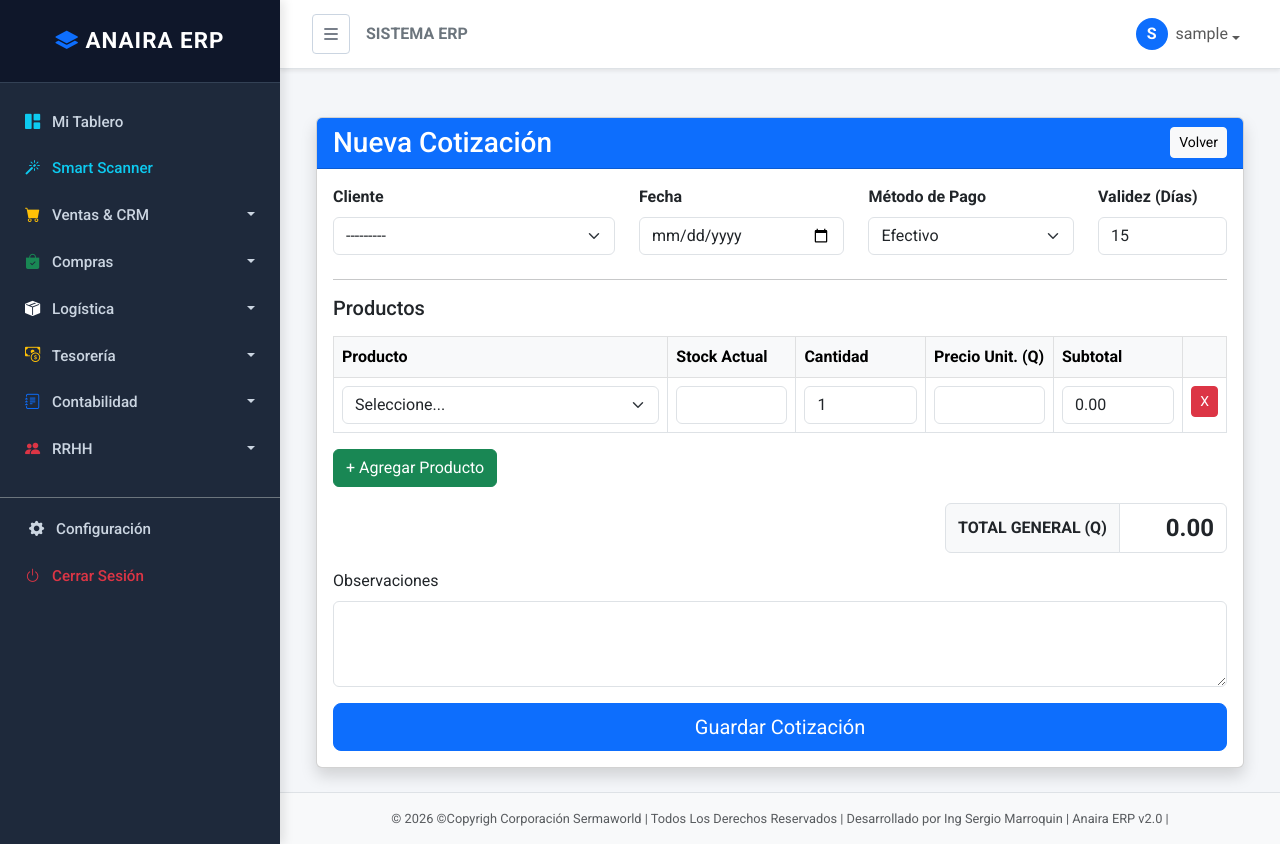
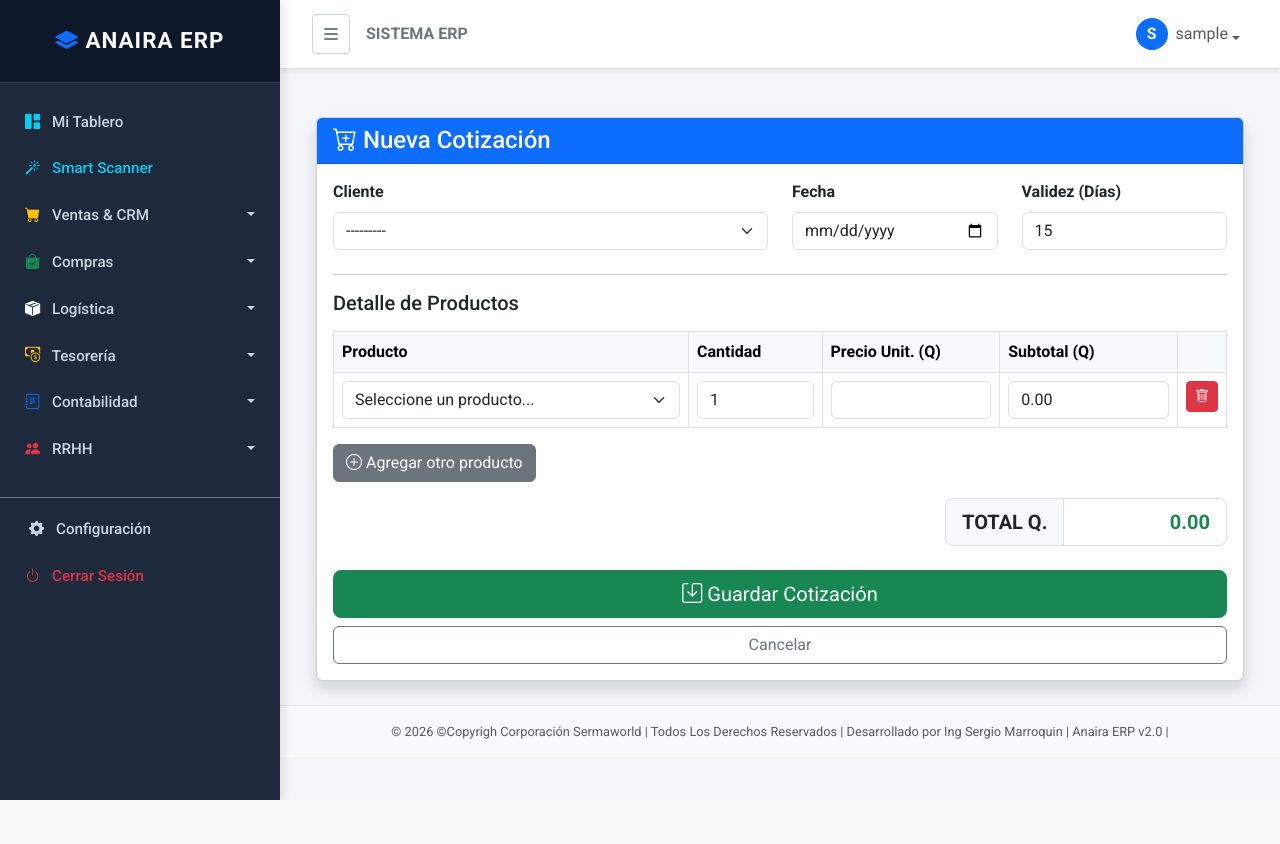
Before and after one commit to SergioReyes42/anaira-erp, a Django app: page /ventas/cotizaciones/nueva/ in a window 1280 px wide. After the commit the page ends 800 px from the top, so only its background shows below. Run offline with Django 4.2, Linux system fonts and the light colour scheme; the visitor is signed in with stand-in values (Sample User, id 1); data that the repository does not hold is empty.

Commit message:
control pane00l

```diff
--- a/templates/core/sales/quotation_form.html
+++ b/templates/core/sales/quotation_form.html
@@ -3,17 +3,15 @@
 {% block content %}
 <div class="container mt-4">
     <div class="card shadow">
-        <div class="card-header bg-primary text-white d-flex justify-content-between align-items-center">
-            <h3 class="mb-0">Nueva Cotización</h3>
-            <a href="{% url 'quotation_list' %}" class="btn btn-light btn-sm">Volver</a>
+        <div class="card-header bg-primary text-white">
+            <h4 class="mb-0"><i class="bi bi-cart-plus"></i> Nueva Cotización</h4>
         </div>
-
         <div class="card-body">
             <form method="POST" id="quotationForm">
                 {% csrf_token %}
 
                 <div class="row mb-4">
-                    <div class="col-md-4">
+                    <div class="col-md-6">
                         <label class="form-label fw-bold">Cliente</label>
                         {{ form.client }}
                     </div>
@@ -22,83 +20,70 @@
                         {{ form.date }}
                     </div>
                     <div class="col-md-3">
-                        <label class="form-label fw-bold">Método de Pago</label>
-                        {{ form.payment_method }}
-                    </div>
-                    <div class="col-md-2">
                         <label class="form-label fw-bold">Validez (Días)</label>
-                        {{ form.validity_days }}
+                        <input type="number" name="validity_days" class="form-control" value="15" min="1">
                     </div>
                 </div>
 
                 <hr>
 
-                <h5 class="mb-3">Productos</h5>
+                <h5 class="mb-3">Detalle de Productos</h5>
                 <div class="table-responsive">
-                    <table class="table table-bordered" id="tablaProductos">
+                    <table class="table table-bordered" id="productsTable">
                         <thead class="table-light">
                             <tr>
-                                <th width="40%">Producto</th>
-                                <th width="15%">Stock Actual</th>
-                                <th width="15%">Cantidad</th>
-                                <th width="15%">Precio Unit. (Q)</th>
-                                <th width="15%">Subtotal</th>
-                                <th width="5%"></th>
+                                <th style="width: 40%;">Producto</th>
+                                <th style="width: 15%;">Cantidad</th>
+                                <th style="width: 20%;">Precio Unit. (Q)</th>
+                                <th style="width: 20%;">Subtotal (Q)</th>
+                                <th style="width: 5%;"></th>
                             </tr>
                         </thead>
-                        <tbody id="product-rows">
-                            <tr class="product-row" id="empty-row" style="display:none;">
+                        <tbody id="productsBody">
+                            <tr>
                                 <td>
-                                    <select class="form-select product-select" onchange="updateRow(this)">
-                                        <option value="" data-price="0" data-stock="0">Seleccione...</option>
+                                    <select name="products[]" class="form-select product-select" required onchange="updatePrice(this)">
+                                        <option value="" data-price="0">Seleccione un producto...</option>
                                         {% for product in products %}
-                                            <option value="{{ product.id }}"
-                                                    data-price="{{ product.price }}"
-                                                    data-stock="{{ product.available_stock }}">
-                                                {{ product.name }} ({{ product.code }})
+                                            <option value="{{ product.id }}" data-price="{{ product.price }}">
+                                                {{ product.code }} - {{ product.name }} (Stock: {{ product.stock }})
                                             </option>
                                         {% endfor %}
                                     </select>
-                                    <input type="hidden" name="products[]" disabled>
                                 </td>
                                 <td>
-                                    <input type="text" class="form-control stock-display" readonly disabled>
+                                    <input type="number" name="quantities[]" class="form-control qty-input" value="1" min="1" onchange="calculateRow(this)" onkeyup="calculateRow(this)">
                                 </td>
                                 <td>
-                                    <input type="number" name="quantities[]" class="form-control qty-input" min="1" value="1" oninput="calculateRow(this)" disabled>
+                                    <input type="number" name="prices[]" class="form-control price-input" step="0.01" readonly>
                                 </td>
                                 <td>
-                                    <input type="number" name="prices[]" class="form-control price-input" step="0.01" readonly tabindex="-1">
-                                </td>
-                                <td>
-                                    <input type="text" class="form-control subtotal-display" readonly value="0.00">
+                                    <input type="text" class="form-control subtotal-display" value="0.00" readonly>
                                 </td>
                                 <td class="text-center">
-                                    <button type="button" class="btn btn-danger btn-sm remove-row" onclick="removeRow(this)">X</button>
+                                    <button type="button" class="btn btn-danger btn-sm" onclick="removeRow(this)"><i class="bi bi-trash"></i></button>
                                 </td>
                             </tr>
                         </tbody>
                     </table>
                 </div>
 
-                <button type="button" class="btn btn-success mb-3" onclick="addRow()">+ Agregar Producto</button>
+                <button type="button" class="btn btn-secondary mb-3" onclick="addRow()">
+                    <i class="bi bi-plus-circle"></i> Agregar otro producto
+                </button>
 
                 <div class="row justify-content-end">
                     <div class="col-md-4">
-                        <div class="input-group mb-3">
-                            <span class="input-group-text fw-bold">TOTAL GENERAL (Q)</span>
-                            <input type="text" id="grand_total" class="form-control text-end fw-bold fs-4" value="0.00" readonly>
+                        <div class="input-group input-group-lg">
+                            <span class="input-group-text fw-bold">TOTAL Q.</span>
+                            <input type="text" id="totalGeneral" class="form-control text-end fw-bold text-success" value="0.00" readonly>
                         </div>
                     </div>
                 </div>
 
-                <div class="mb-3">
-                    <label class="form-label">Observaciones</label>
-                    {{ form.observation }}
-                </div>
-
-                <div class="d-grid gap-2">
-                    <button type="submit" class="btn btn-primary btn-lg">Guardar Cotización</button>
+                <div class="d-grid gap-2 mt-4">
+                    <button type="submit" class="btn btn-success btn-lg"><i class="bi bi-save"></i> Guardar Cotización</button>
+                    <a href="{% url 'quotation_list' %}" class="btn btn-outline-secondary">Cancelar</a>
                 </div>
             </form>
         </div>
@@ -106,89 +91,73 @@
 </div>
 
 <script>
-    // 1. Agregar Fila
-    function addRow() {
-        // Clonar la fila oculta
-        var emptyRow = document.getElementById('empty-row');
-        var newRow = emptyRow.cloneNode(true);
+    // 1. Función para actualizar el precio al elegir producto
+    function updatePrice(selectElement) {
+        // Buscamos la opción seleccionada
+        let selectedOption = selectElement.options[selectElement.selectedIndex];
+        // Obtenemos el precio del atributo data-price
+        let price = selectedOption.getAttribute('data-price');
 
-        newRow.style.display = ''; // Hacerla visible
-        newRow.id = ''; // Quitar ID duplicado
+        // Buscamos el input de precio en la misma fila
+        let row = selectElement.closest('tr');
+        let priceInput = row.querySelector('.price-input');
 
-        // Habilitar los inputs dentro de la nueva fila para que se envíen
-        var inputs = newRow.querySelectorAll('input, select');
-        inputs.forEach(function(input) {
-            input.disabled = false;
-        });
+        // Asignamos el valor
+        priceInput.value = price;
 
-        document.getElementById('product-rows').appendChild(newRow);
-    }
-
-    // 2. Actualizar datos al seleccionar producto
-    function updateRow(selectElement) {
-        var row = selectElement.closest('tr');
-        var selectedOption = selectElement.options[selectElement.selectedIndex];
-
-        // Obtener datos del HTML (data-price y data-stock)
-        var price = parseFloat(selectedOption.getAttribute('data-price')) || 0;
-        var stock = parseInt(selectedOption.getAttribute('data-stock')) || 0;
-        var productId = selectedOption.value;
-
-        // Asignar valores a los inputs
-        row.querySelector('.price-input').value = price.toFixed(2); // Precio Automático
-        row.querySelector('.stock-display').value = stock; // Mostrar Stock
-
-        // Asignar el ID al input oculto que se envía al servidor
-        // (Esto arregla el bug de que "no envía nada")
-        row.querySelector('input[name="products[]"]').value = productId;
-
-        // Alerta visual de stock bajo
-        var stockInput = row.querySelector('.stock-display');
-        if (stock <= 0) {
-            stockInput.style.backgroundColor = '#ffcccc'; // Rojo
-            stockInput.style.fontWeight = 'bold';
-            stockInput.value = "AGOTADO";
-        } else {
-            stockInput.style.backgroundColor = '#e8f5e9'; // Verde
-        }
-
+        // Recalculamos el subtotal
         calculateRow(selectElement);
     }
 
-    // 3. Calcular Subtotal
+    // 2. Función para calcular subtotal de la fila
     function calculateRow(element) {
-        var row = element.closest('tr');
-        var qty = parseFloat(row.querySelector('.qty-input').value) || 0;
-        var price = parseFloat(row.querySelector('.price-input').value) || 0;
+        let row = element.closest('tr');
+        let qty = parseFloat(row.querySelector('.qty-input').value) || 0;
+        let price = parseFloat(row.querySelector('.price-input').value) || 0;
 
-        var subtotal = qty * price;
+        let subtotal = qty * price;
+
+        // Actualizamos el campo visual de subtotal
         row.querySelector('.subtotal-display').value = subtotal.toFixed(2);
 
-        calculateGrandTotal();
+        // Recalculamos el total general
+        calculateTotal();
     }
 
-    // 4. Calcular Total General
-    function calculateGrandTotal() {
-        var total = 0;
-        document.querySelectorAll('.subtotal-display').forEach(function(input) {
-            // Ignorar la fila oculta base
-            if(input.closest('tr').id !== 'empty-row'){
-                total += parseFloat(input.value) || 0;
-            }
+    // 3. Función para sumar todo
+    function calculateTotal() {
+        let total = 0;
+        document.querySelectorAll('.subtotal-display').forEach(input => {
+            total += parseFloat(input.value) || 0;
         });
-        document.getElementById('grand_total').value = total.toFixed(2);
+        document.getElementById('totalGeneral').value = total.toFixed(2);
     }
 
-    // 5. Eliminar Fila
-    function removeRow(btn) {
-        var row = btn.closest('tr');
-        row.remove();
-        calculateGrandTotal();
+    // 4. Función para agregar nueva fila
+    function addRow() {
+        let tableBody = document.getElementById('productsBody');
+        let newRow = tableBody.rows[0].cloneNode(true);
+
+        // Limpiar valores de la nueva fila
+        newRow.querySelector('.qty-input').value = 1;
+        newRow.querySelector('.price-input').value = '';
+        newRow.querySelector('.subtotal-display').value = '0.00';
+        newRow.querySelector('select').value = '';
+
+        tableBody.appendChild(newRow);
     }
 
-    // Iniciar con una fila vacía
-    document.addEventListener('DOMContentLoaded', function() {
-        addRow();
-    });
+    // 5. Función para eliminar fila
+    function removeRow(btn) {
+        let row = btn.closest('tr');
+        let tableBody = document.getElementById('productsBody');
+
+        if (tableBody.rows.length > 1) {
+            row.remove();
+            calculateTotal();
+        } else {
+            alert("Debe haber al menos un producto.");
+        }
+    }
 </script>
 {% endblock %}
```
Also changed, not shown: core/models.py (+15 -11 lines), core/migrations/0015_alter_companyprofile_options_and_more.py (added).
